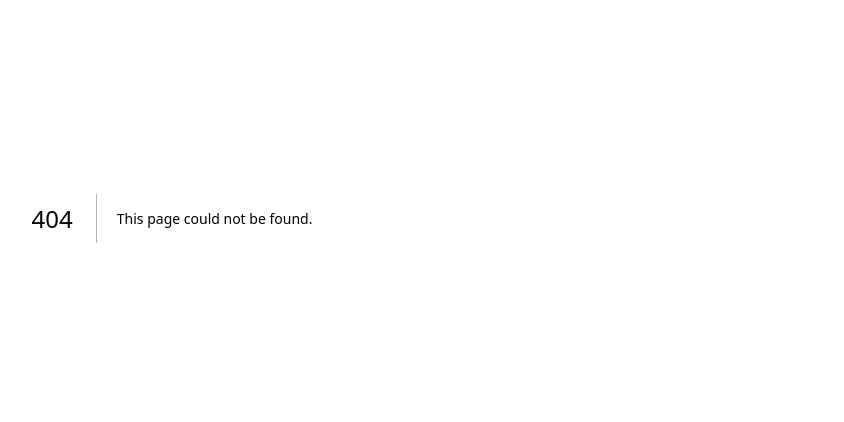
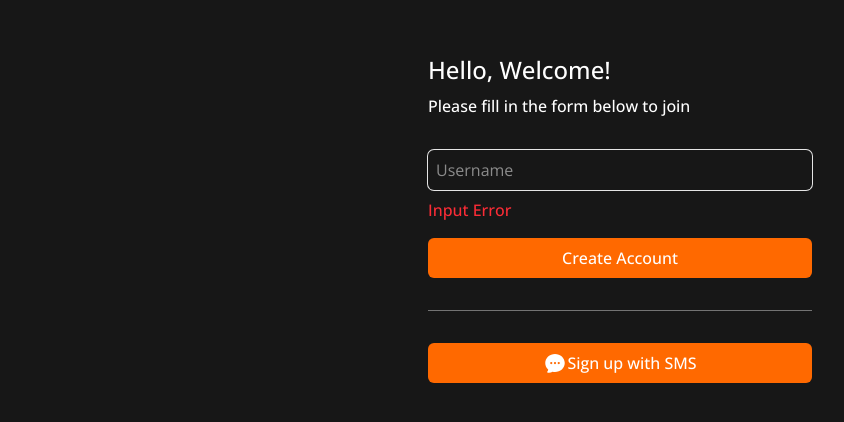
Before and after one commit to shyunlee/nevertheless-market, a Next.js app: page /create-account in a window 1280 px wide. Before the commit this address had no page. Shown: the part 182-604 px from the top of the page, without its empty margins (20-864 px from the left). Built offline with nearby package versions, Linux system fonts and the light colour scheme.

Commit message:
UI basic for create account page

```diff
--- /dev/null
+++ b/app/create-account/page.tsx
@@ -0,0 +1,27 @@
+import { ChatBubbleOvalLeftEllipsisIcon } from "@heroicons/react/24/solid";
+import Link from "next/link";
+
+export default function SignUpPage() {
+  return (
+    <section className='flex flex-col gap-8 py-10 min-h-screen justify-center'>
+      <div className='flex flex-col gap-2 *:font-medium'>
+        <h1 className='text-2xl'>Hello, Welcome!</h1>
+        <h2>Please fill in the form below to join</h2>
+      </div>
+      <form className='flex flex-col gap-4'>
+        <div className='flex flex-col gap-2'>
+          <input className='w-full text-white bg-transparent border-none focus:outline-none ring-1 ring-neutral-200 rounded-md p-2 focus:ring-2 focus:ring-orange-500' type="text" placeholder="Username" required/>
+          <span className='text-red-500 font-medium'>Input Error</span>
+        </div>
+        <button className='primary-btn h-10'>Create Account</button>
+      </form>
+      <div className='w-full h-px bg-neutral-500'/>
+      <div>
+        <Link href='/sms' className='flex primary-btn h-10 items-center justify-center'>
+          <span><ChatBubbleOvalLeftEllipsisIcon className='h-6'/></span>
+          <span>Sign up with SMS</span>
+        </Link>
+      </div>
+    </section>
+  )
+};
--- a/app/globals.css
+++ b/app/globals.css
@@ -5,3 +5,9 @@
     @apply text-orange-500
   }
 }
+
+@layer components {
+  .primary-btn {
+    @apply w-full bg-orange-500 text-white rounded-md text-center font-medium hover:bg-orange-400 transition-colors cursor-pointer
+  }
+}
--- a/app/page.tsx
+++ b/app/page.tsx
@@ -1,4 +1,4 @@
-import Link from "next/link";
+import Link from 'next/link';
 
 export default function Home() {
   return (
@@ -9,10 +9,20 @@ export default function Home() {
         <h2 className='text-xl'>Welcome to the Carrot Market</h2>
       </div>
       <div className='flex flex-col items-center gap-3 w-full'>
-        <Link href='/create-account' className='w-full bg-orange-500 text-white py-2 rounded-md text-center text-lg font-medium hover:bg-orange-400 transition-colors'>Start</Link>
+        <Link
+          href='/create-account'
+          className='primary-btn py-2 text-lg'
+        >
+          Start
+        </Link>
         <div>
           <span>Have you already signed up?</span>
-          <Link href='/login' className='font-bold text-md ml-2 hover:text-orange-400 transition-colors'>Login</Link>
+          <Link
+            href='/login'
+            className='font-bold text-md ml-2 hover:text-orange-400 transition-colors'
+          >
+            Login
+          </Link>
         </div>
       </div>
     </main>
--- a/package.json
+++ b/package.json
@@ -9,6 +9,7 @@
     "lint": "next lint"
   },
   "dependencies": {
+    "@heroicons/react": "^2.2.0",
     "next": "15.3.1",
     "postcss": "^8.5.3",
     "react": "^19.0.0",
@@ -16,6 +17,7 @@
   },
   "devDependencies": {
     "@eslint/eslintrc": "^3",
+    "@tailwindcss/forms": "^0.5.10",
     "@tailwindcss/postcss": "^4.1.4",
     "@types/node": "^20",
     "@types/react": "^19",
--- /dev/null
+++ b/tailwindcss.config.ts
@@ -0,0 +1,22 @@
+// tailwind.config.ts
+import type { Config } from 'tailwindcss'
+import forms from '@tailwindcss/forms';
+
+const config: Config = {
+  // content: [
+  //   './app/**/*.{ts,tsx}',         // ✅ App Router 기준
+  //   './components/**/*.{ts,tsx}',
+  //   './lib/**/*.{ts,tsx}',         // 선택: utils 함수 경로
+  // ],
+  // theme: {
+  //   extend: {
+  //     colors: {
+  //       primary: '#2563eb',        // custom 예시 (blue-600)
+  //       secondary: '#f43f5e',      // custom 예시 (rose-500)
+  //     },
+  //   },
+  // },
+  plugins: [forms],
+}
+
+export default config
```
Also changed, not shown: 1 other file (tests, documents, lock files or other folders).
